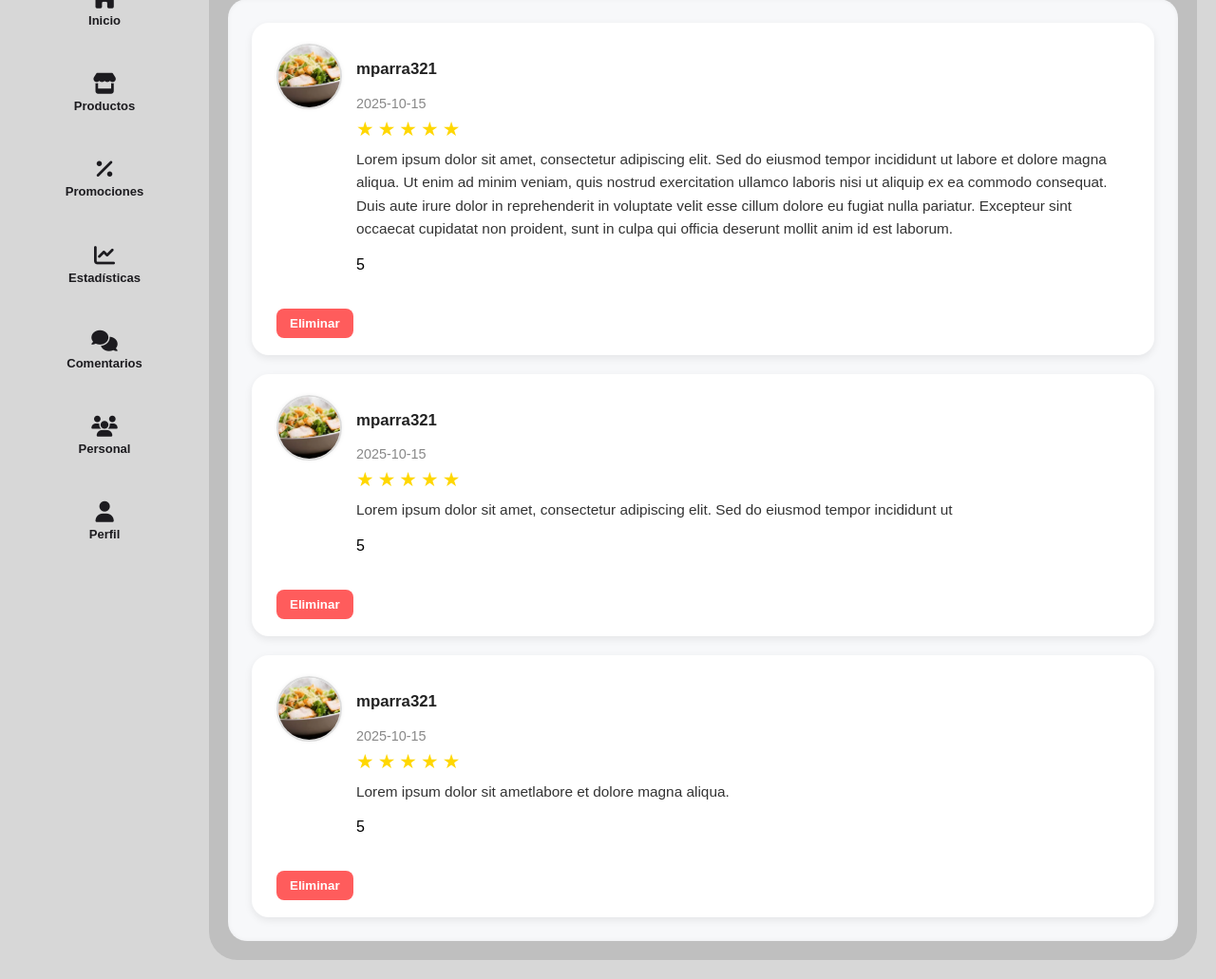
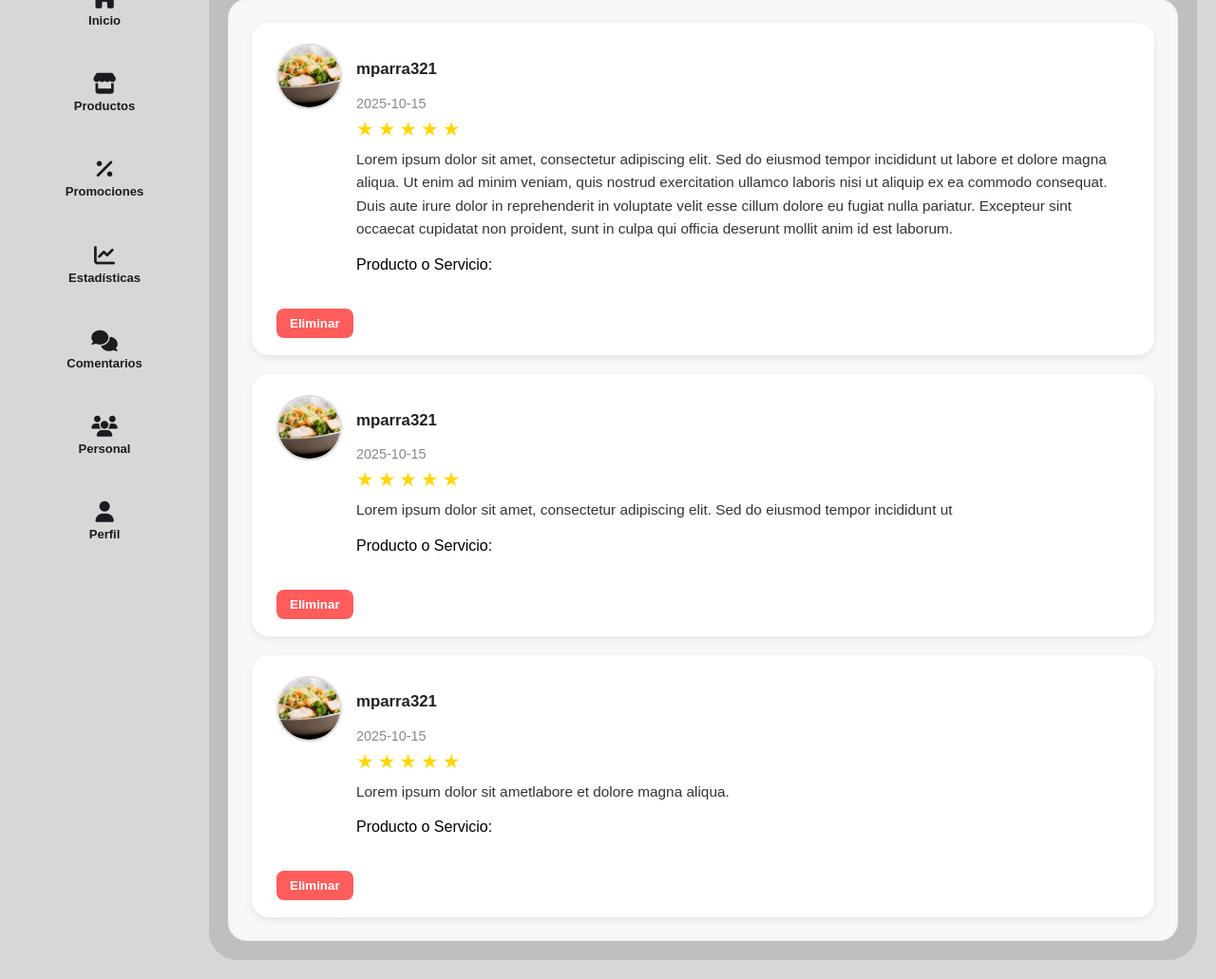
Before and after one commit to ArthurRomulus/PI3, a PHP site: page /index.php in a window 1280 px wide. Shown: the part 207-1238 px from the top of the page at 95% size. Run offline with PHP 8.4, Linux system fonts and the light colour scheme; a user stored in the database is signed in; data comes from the database, SQL or seed files in the repository; tables that the repository leaves empty hold one stand-in row (values such as "Sample post"); data that the repository does not hold is empty.

Commit message:
Comentarios terminados

```diff
--- a/Admin/Admin_Comentarios/index.php
+++ b/Admin/Admin_Comentarios/index.php
@@ -61,7 +61,9 @@
             echo "<p class='descriptioncoment'>" . htmlspecialchars($row['comentario']) . "</p>";
 
             // Producto asociado
-            echo "<p class='producto-coment'>" . htmlspecialchars($row['producto']) . "</p>";
+            $pro = $conn->query("SELECT * FROM productos WHERE idp = ". $row['producto']);
+            $pro_row = $pro->fetch_assoc();
+            echo "<p class='producto-coment'> Producto o Servicio: " . htmlspecialchars($pro_row['namep']) . "</p>";
 
             // Botón eliminar
             echo "<form method='POST' action='delete_comentario.php'>";
```
